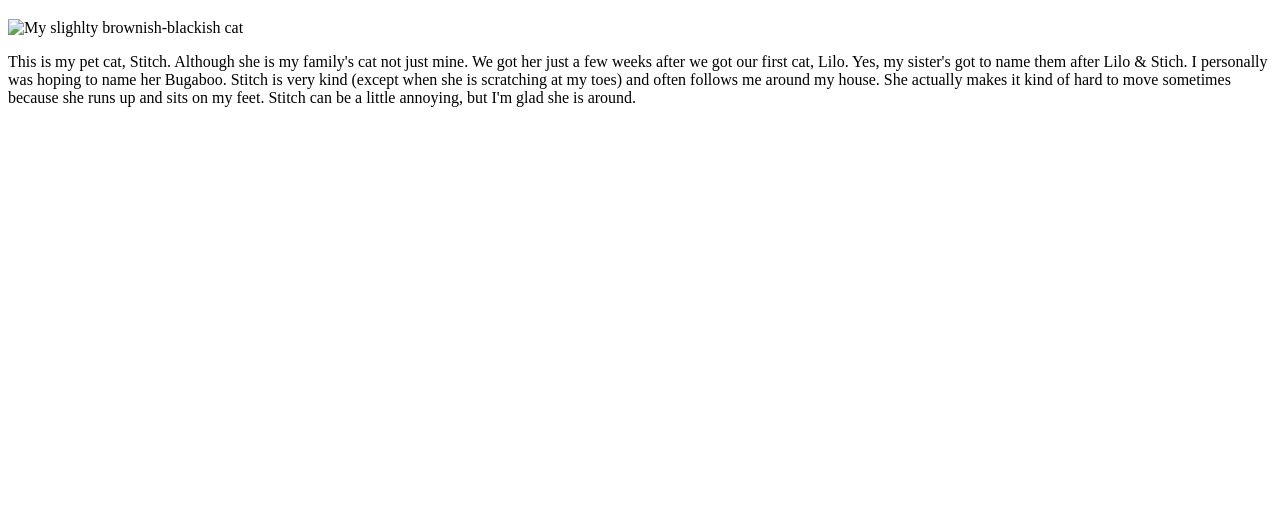
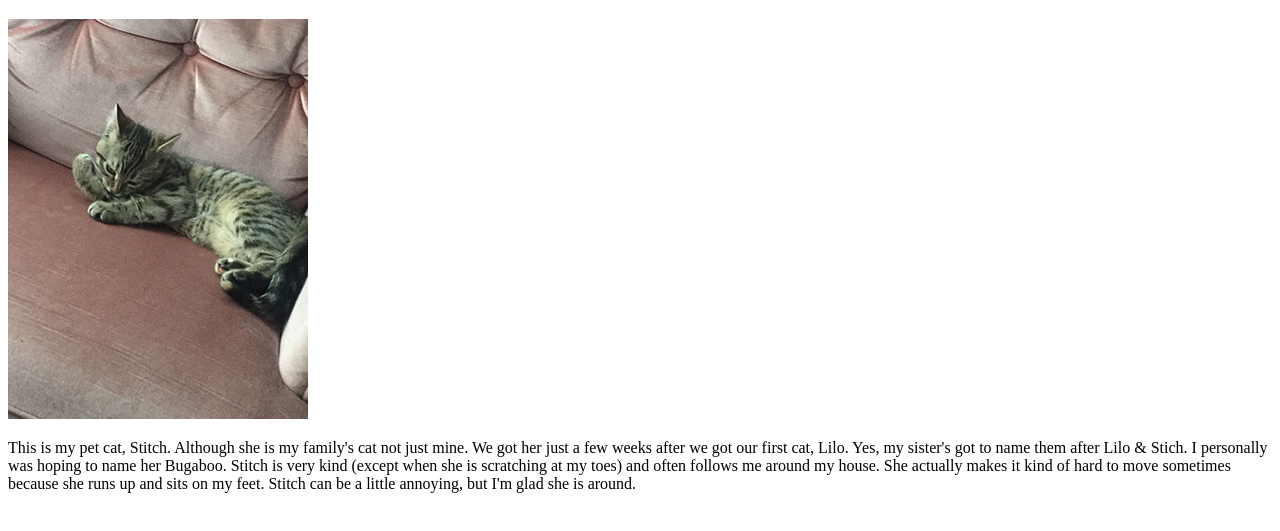
Before and after one commit to Ty-Allen/week_5_practical, a plain HTML site: page index.html in a window 1280 px wide. Shown: the part 61-592 px from the top of the page. Drawn offline with Linux system fonts and the light colour scheme.

Commit message:
fixing broken image in index.html

```diff
--- a/index.html
+++ b/index.html
@@ -7,7 +7,7 @@
 	<body>
 		<div id=container>
 			<h1>My Favourite Pet: Stitch</h1>
-			<img src="images/stitch.jpg" alt="My slighlty brownish-blackish cat" width="300" height="400">
+			<img src="images/cat.jpg" alt="My slighlty brownish-blackish cat" width="300" height="400">
 			<p>This is my pet cat, Stitch. Although she is my family's cat not just mine. We got her just a few weeks after we got our first cat, Lilo. Yes, my sister's got to name them after Lilo & Stich. I personally was hoping to name her Bugaboo. Stitch is very kind (except when she is scratching at my toes) and often follows me around my house. She actually makes it kind of hard to move sometimes because she runs up and sits on my feet. Stitch can be a little annoying, but I'm glad she is around.</p>
 		</div>
 	</body>
```
